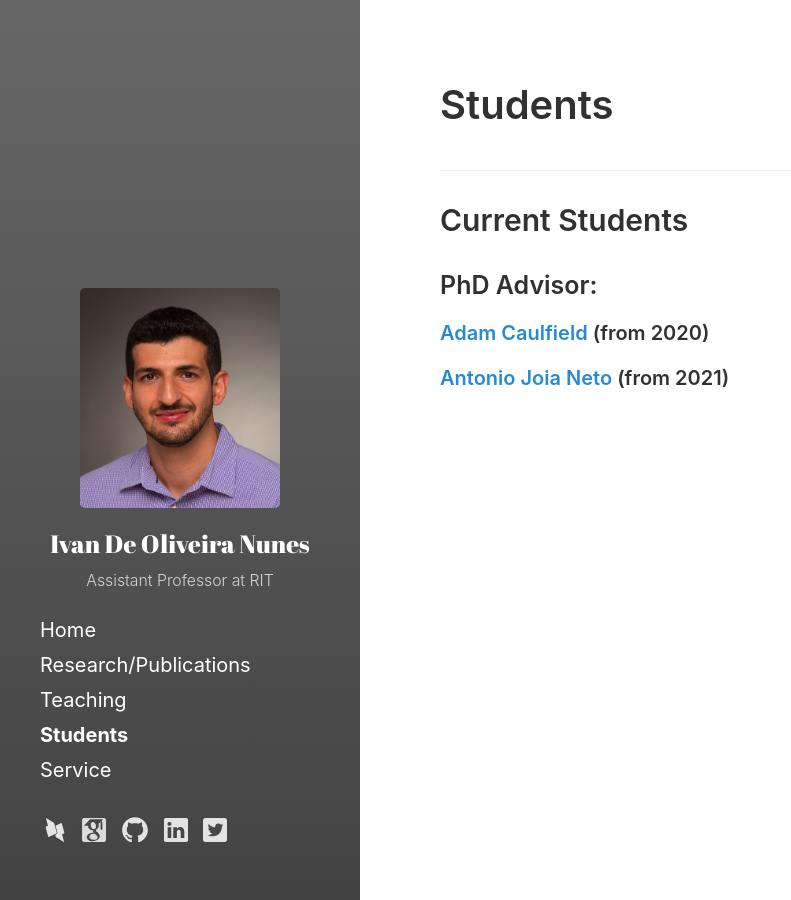
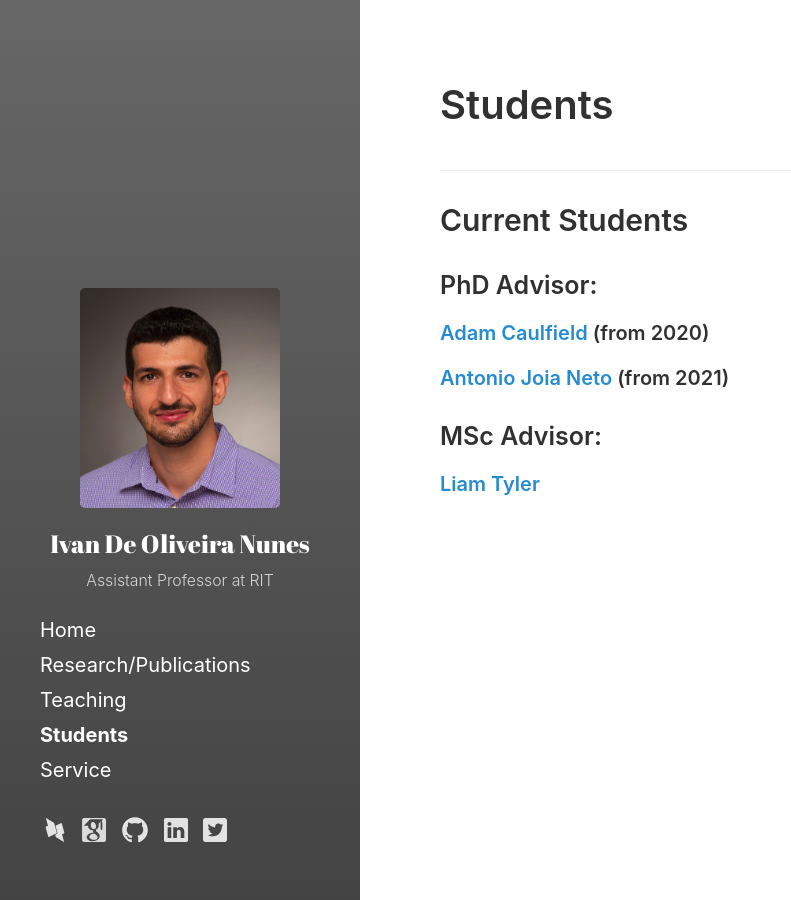
Before and after one commit to ivanolive/ivanolive.github.io, a Jekyll site: the page built from students.md, in a window 1280 px wide. Shown: the whole page, without its empty margins (0-791 px from the left). Built offline with Jekyll 4.4.1, drawn with Linux system fonts in a browser that asks for light colours.

Commit message:
Update students.md

```diff
--- a/students.md
+++ b/students.md
@@ -15,3 +15,8 @@ ___
 #### [Adam Caulfield](https://people.rit.edu/~ac7717/) (from 2020)
 
 #### [Antonio Joia Neto](https://a-joia.github.io/) (from 2021)
+
+
+### MSc Advisor:
+
+#### [Liam Tyler](https://www.linkedin.com/in/liamgtyler/)
```
